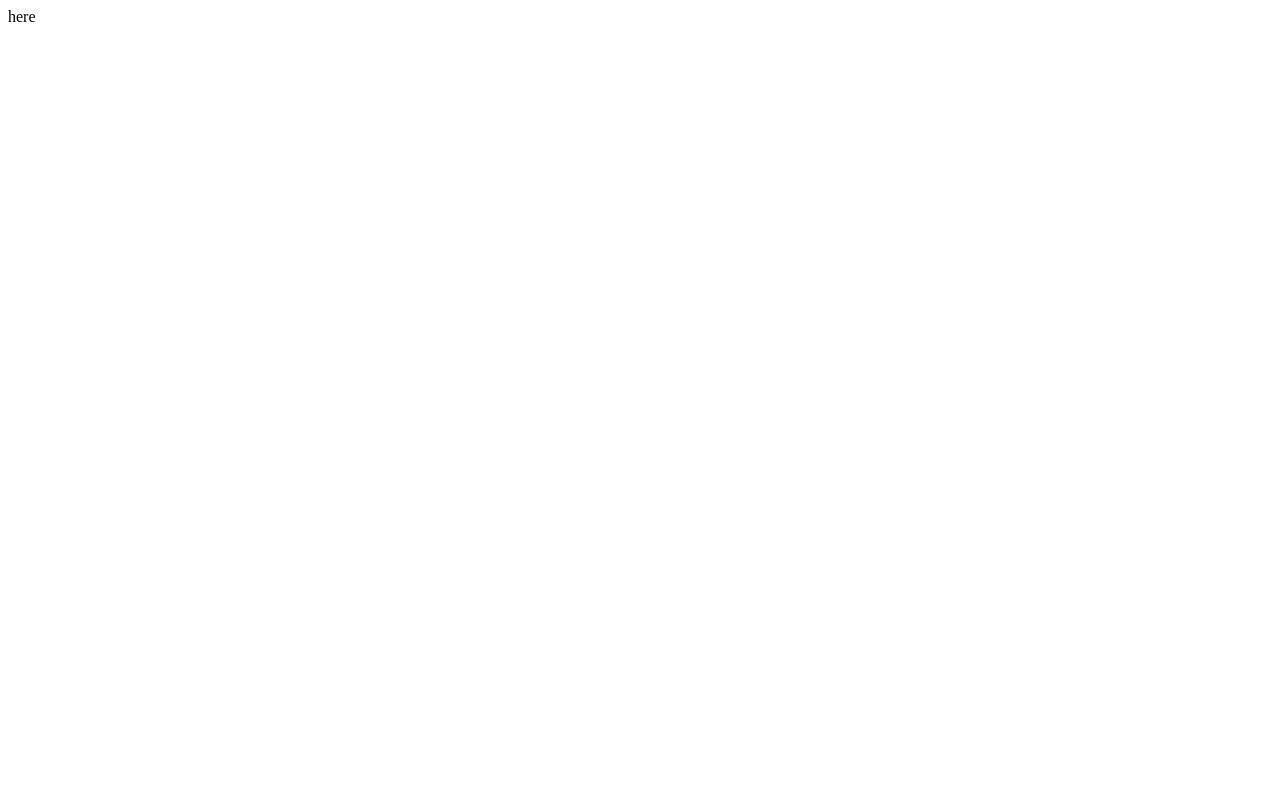
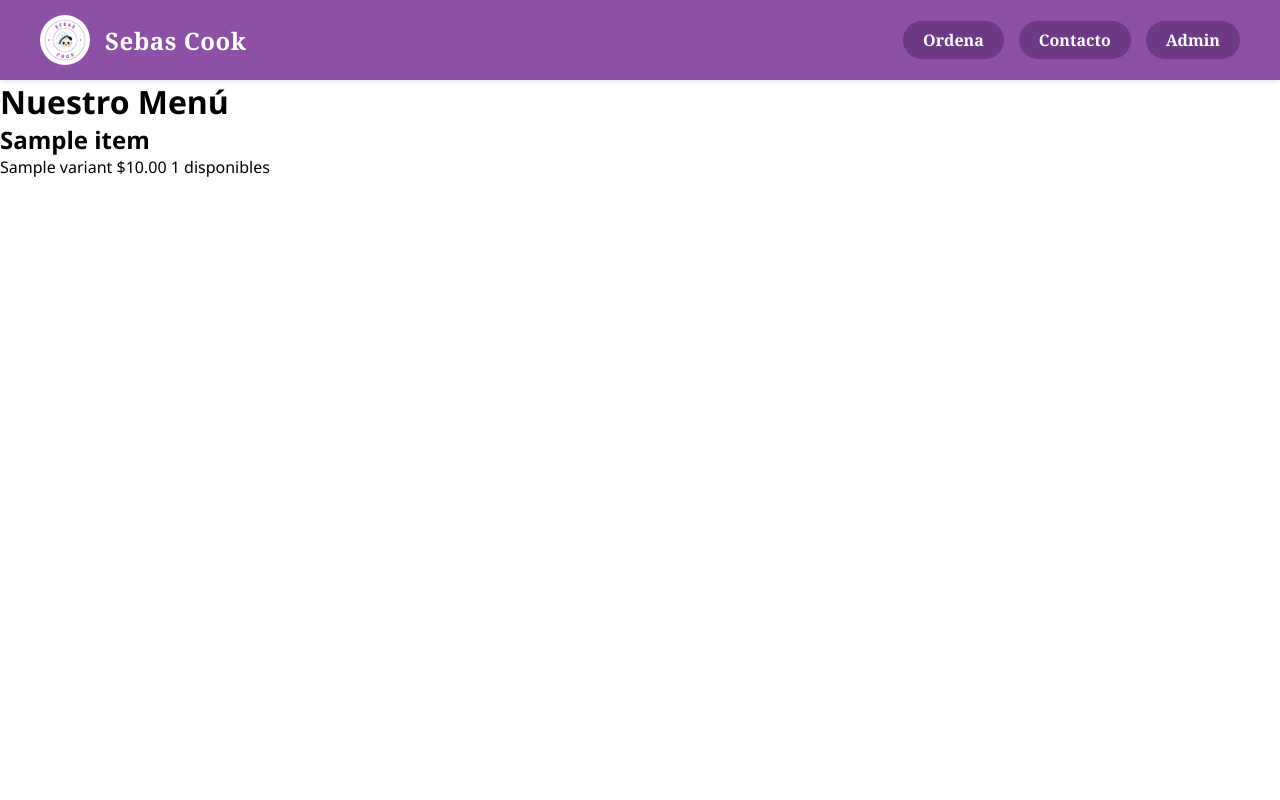
Before and after one commit to elianalaraes/Sebas_Cook, a Flask app: page /ordena in a window 1280 px wide. Before the commit the page is almost empty. Run offline with Flask 3, Linux system fonts and the light colour scheme; tables that the repository leaves empty hold one stand-in row (values such as "Sample post").

Commit message:
Basic html for menu

```diff
--- a/app/routes.py
+++ b/app/routes.py
@@ -1,4 +1,5 @@
 from flask import Blueprint, render_template, request, redirect, url_for
+from app.models import MenuItem
 
 main = Blueprint('main', __name__)
 
@@ -12,7 +13,8 @@ def landing():
 
 @main.route('/ordena', methods=['GET', 'POST'])
 def ordena():
-    return render_template('ordena.html')
+    menu_items = MenuItem.query.all()
+    return render_template('ordena.html', menu_items=menu_items)
 
 @main.route('/contact', methods=['GET', 'POST'])
 def contact():
--- a/app/templates/ordena.html
+++ b/app/templates/ordena.html
@@ -1 +1,31 @@
-here
+{% extends 'base.html' %}
+
+{% block content %}
+<link rel="stylesheet" href="{{ url_for('static', filename='css/ordena.css') }}">
+
+<main class="menu-container">
+    <h1 class="menu-heading">Nuestro Menú</h1>
+
+    <div class="menu-grid">
+        {% for item in menu_items %}
+            <div class="menu-card">
+                <h2 class="item-title">{{ item.name }}</h2>
+                <ul class="variant-list">
+                    {% for variant in item.variants %}
+                        <li class="variant-item">
+                            <span class="variant-name">{{ variant.variant_name }}</span>
+                            <span class="variant-price">${{ "%.2f"|format(variant.price) }}</span>
+
+                            {% if variant.remaining > 0 and variant.status == 'available' %}
+                                <span class="variant-stock">{{ variant.remaining }} disponibles</span>
+                            {% else %}
+                                <span class="variant-out-of-stock">Agotado</span>
+                            {% endif %}
+                        </li>
+                    {% endfor %}
+                </ul>
+            </div>
+        {% endfor %}
+    </div>
+</main>
+{% endblock %}
```
